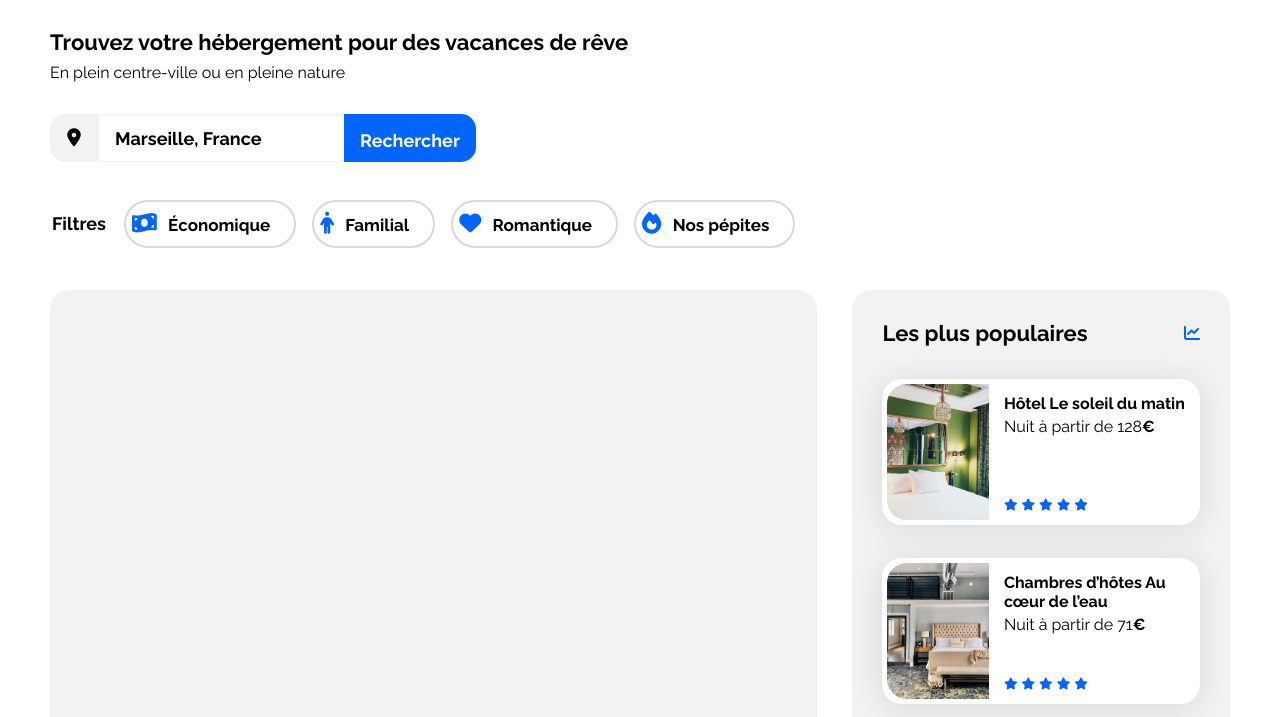
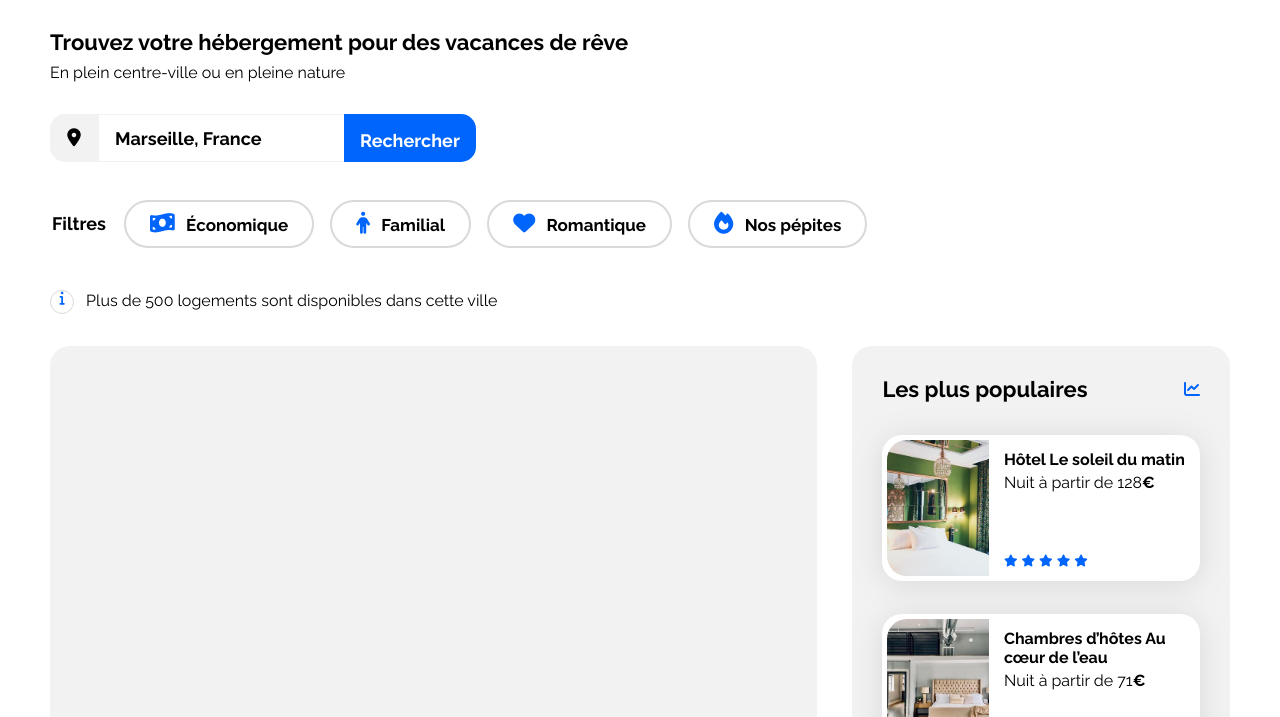
Before and after one commit to adrienglbrt/booki, a plain HTML site: page index.html in a window 1280 px wide. Shown: the part 83-800 px from the top of the page. Drawn offline with Linux system fonts and the light colour scheme.

Commit message:
Added number results element

```diff
--- a/css/style.css
+++ b/css/style.css
@@ -188,19 +188,36 @@ header .logo {
 }
 
 .filter-button-icon {
-    font-size: 22px
+    font-size: 22px;
+    margin-left: 18px
 }
 
 .filter-button-text {
     font-size: 17px;
     font-weight: 700;
-    padding: 16px 18px 16px 8px;
+    margin: 16px 18px 16px 8px;
+}
+
+.info-results-number i {
+    height: 24px;
+    width: 24px;
+    font-size: 14px;
+    text-align: center;
+    vertical-align: middle;
+    border-radius: 50%;
+    border: 1px solid #d9d9d9;
+}
+
+.info-results-number span {
+    margin-left: 8px;
 }
 
 /****** Hebergements And Populaires ***********/
+
 .hebergements-and-populaires {
     display: flex;
     justify-content: space-between;
+    margin-top: 32px;
 }
 
 .hebergements-and-populaires section {
--- a/index.html
+++ b/index.html
@@ -58,6 +58,10 @@
                         </button>
                     </fieldset>
                 </form>
+                <div class="info-results-number">
+                    <i class="fa-solid fa-info"></i>
+                    <span>Plus de 500 logements sont disponibles dans cette ville</span>
+                </div>
             </section>
             <div class="hebergements-and-populaires">
                 <section class="hebergements">
```
